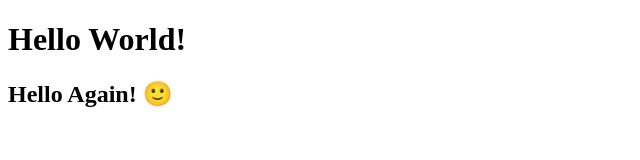
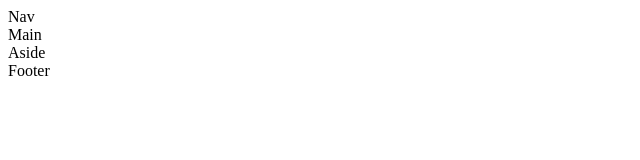
Before and after one commit to 202304-Students-ISDI-Coders-MAD/w1-ex3-juan-macias, a plain HTML site: page index.html in a window 1280 px wide. Shown: the whole page, without its empty margins (0-640 px from the left). Drawn offline with Linux system fonts and the light colour scheme.

Commit message:
Add index.html layout

```diff
--- a/index.html
+++ b/index.html
@@ -9,8 +9,9 @@
         <title>CSS Layout</title>
     </head>
     <body>
-        <h1>Hello World!</h1>
-
-        <h2>Hello Again! 🙂</h2>
+        <nav>Nav</nav>
+        <main>Main</main>
+        <aside>Aside</aside>
+        <footer>Footer</footer>
     </body>
 </html>
```
